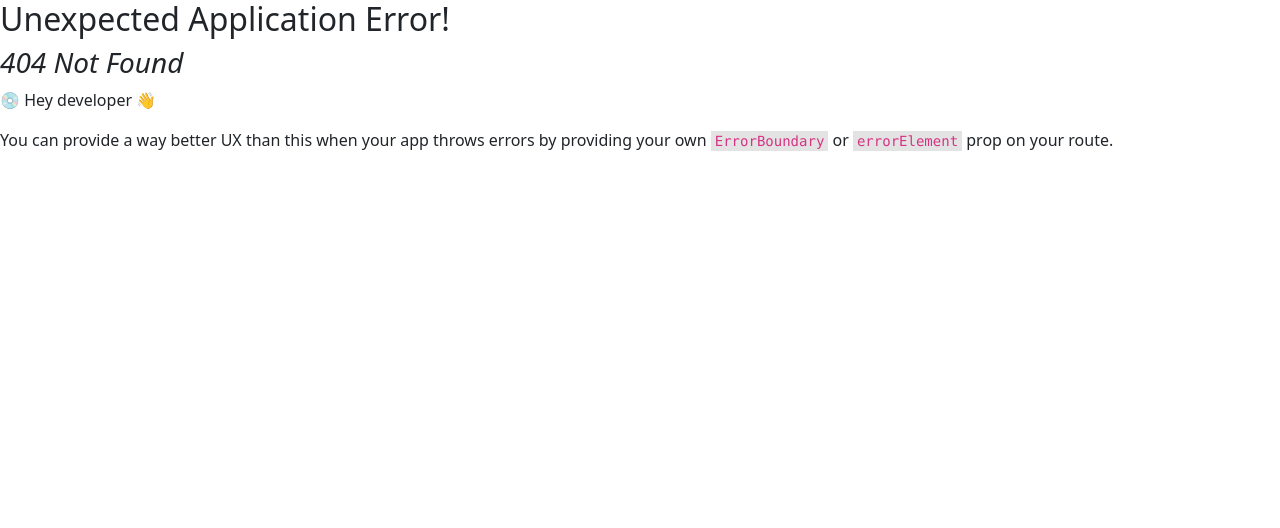
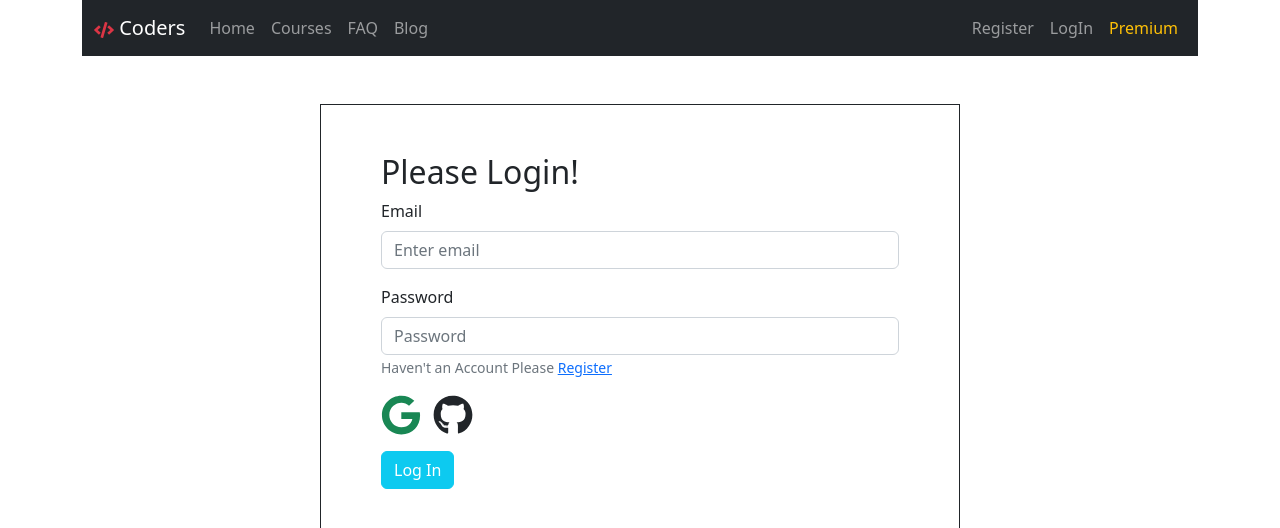
Before and after one commit to MinhajurRahmanCIS/coders-course-client-side, a React (Create React App) app: page /login in a window 1280 px wide. Before the commit this address had no page. Shown: the top 528 px of the page. Built offline with nearby package versions, Linux system fonts and the light colour scheme.

Commit message:
Login Form desgin complete

```diff
--- a/src/App.js
+++ b/src/App.js
@@ -1,5 +1,7 @@
 import { createBrowserRouter, RouterProvider } from 'react-router-dom';
 import './App.css';
+import LogIn from './components/AccountsDB/LogIn/LogIn';
+import Register from './components/AccountsDB/Register/Register';
 import Main from './components/layout/Main';
 import Blog from './components/Pages/Blog/Blog';
 import Courses from './components/Pages/Courses/Courses';
@@ -29,18 +31,23 @@ function App() {
           path: '/blog',
           element: <Blog></Blog>
         },
-
-
-
+        {
+          path: '/register',
+          element: <Register></Register>
+        },
+        {
+          path: '/login',
+          element: <LogIn></LogIn>
+        },
       ]
 
     }
   ])
 
   return (
-    <div className="">
+    <div variant="">
 
-    <RouterProvider router={router}></RouterProvider>
+      <RouterProvider router={router}></RouterProvider>
     </div>
   );
 }
--- a/src/components/AccountsDB/LogIn/LogIn.js
+++ b/src/components/AccountsDB/LogIn/LogIn.js
@@ -1,9 +1,36 @@
 import React from 'react';
+import Button from 'react-bootstrap/Button';
+import Form from 'react-bootstrap/Form';
+import { Link } from 'react-router-dom';
+import { FaGoogle, FaGithub } from "react-icons/fa";
+const LogIn = () => {
 
-const LogIn = () => {
     return (
-        <div>
+        <div className='mx-auto w-50 mt-5'>
+           <div className='border border-dark p-5'>
+           <Form className='container '>
+                <h2>Please Login!</h2>
+                <Form.Group className="mb-3" controlId="formBasicEmail">
+                    <Form.Label>Email</Form.Label>
+                    <Form.Control type="email" name="email" placeholder="Enter email" required/>
 
+                </Form.Group>
+
+                <Form.Group className="mb-3" controlId="formBasicPassword">
+                    <Form.Label>Password</Form.Label>
+                    <Form.Control type="password" name="password" placeholder="Password" required/>
+                    <Form.Text className="text-muted">
+                        Haven't an Account Please <Link to='/register' variant="link">Register</Link>
+                    </Form.Text>
+                </Form.Group>
+                <div>
+                <FaGoogle className='fs-1 text-success'></FaGoogle> <FaGithub className='fs-1 ms-2'></FaGithub>
+                </div>
+                <Button variant="info text-white mt-3" type="submit">
+                    Log In
+                </Button>
+            </Form>
+           </div>
         </div>
     );
 };
--- a/src/components/Pages/Header/Header.js
+++ b/src/components/Pages/Header/Header.js
@@ -2,6 +2,7 @@ import React from 'react';
 import Container from 'react-bootstrap/Container';
 import Nav from 'react-bootstrap/Nav';
 import Navbar from 'react-bootstrap/Navbar';
+import { FaCode } from "react-icons/fa";
 import { Link } from 'react-router-dom';
 
 const Header = () => {
@@ -9,7 +10,7 @@ const Header = () => {
         <div className='container'>
             <Navbar collapseOnSelect expand="lg" bg="dark" variant="dark">
                 <Container>
-        <Navbar.Brand to="/">Coder</Navbar.Brand>
+                    <Link className='nav-link navbar-brand' to='/'><FaCode className='text-danger'></FaCode> Coders</Link>
                     <Navbar.Toggle aria-controls="responsive-navbar-nav" />
                     <Navbar.Collapse id="responsive-navbar-nav">
                         <Nav className="me-auto ">
@@ -19,10 +20,9 @@ const Header = () => {
                             <Link className='nav-link' to='/blog'>Blog</Link>
                         </Nav>
                         <Nav>
-          <Link className='nav-link' to='/faq'>Sign In </Link>
-            <Link className='nav-link' to='/blog'>Create Account</Link>
-            <Link className='nav-link' to='/blog'>Premium</Link>
-
+                            <Link className='nav-link' to='/register'>Register</Link>
+                            <Link className='nav-link' to='/login'>LogIn</Link>
+                            <Link className='nav-link text-warning' to='/blog'>Premium</Link>
                         </Nav>
                     </Navbar.Collapse>
                 </Container>
```
Also changed, not shown: src/components/AccountsDB/LogOut/LogOut.js (deleted, +0 -11 lines). Lines whose indentation alone changed are shown as unchanged.
